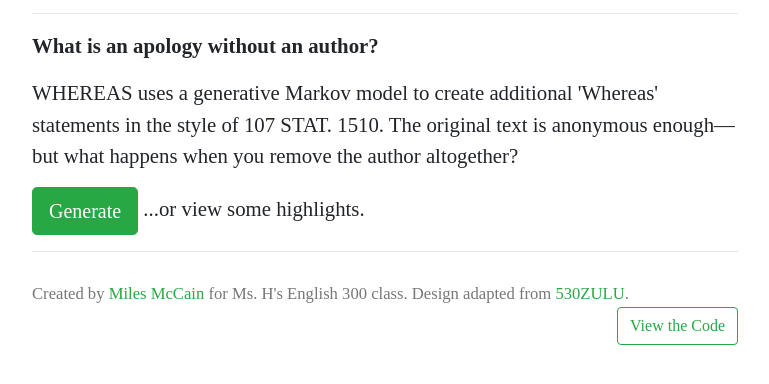
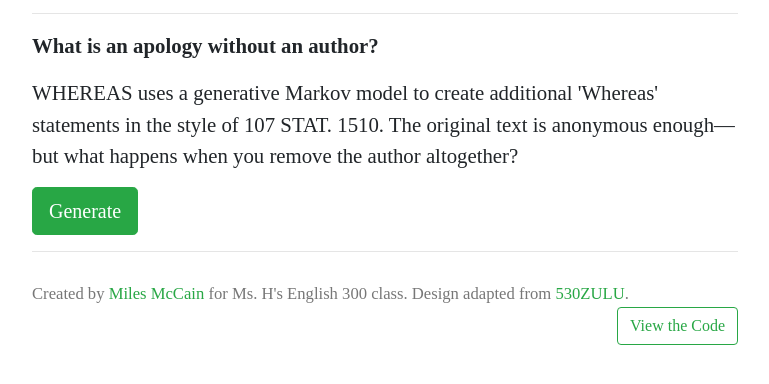
Before and after one commit to milesmcc/whereas, a Django app: page / in a window 1280 px wide. Shown: the part 254-638 px from the top of the page, without its empty margins (255-1024 px from the left). Run offline with Django 3.2, Linux system fonts and the light colour scheme; some libraries are stand-ins or nearby versions; some web fonts are replaced.

Commit message:
remove highlights

```diff
--- a/django/whereas/markov/templates/markov/apologize.html
+++ b/django/whereas/markov/templates/markov/apologize.html
@@ -27,7 +27,7 @@
             </h4>
             <hr>
             <p style="text-transform: uppercase;" class="hanging"><strong>{{sentence}}</strong></p>
-            <p><a class="btn btn-lg btn-success" href="{% url 'apologize' %}" role="button">Generate Another</a> ...or view some highlights.</p>
+            <p><a class="btn btn-lg btn-success" href="{% url 'apologize' %}" role="button">Generate Another</a></p>
 
         </main>
         <footer class="footer">
--- a/django/whereas/markov/templates/markov/index.html
+++ b/django/whereas/markov/templates/markov/index.html
@@ -29,7 +29,7 @@
             <p><strong>What is an apology without an author?</strong></p>
             <p>WHEREAS uses a generative Markov model to create additional 'Whereas' statements in the style of 107 STAT. 1510. The original text is anonymous enough&mdash;but what happens when you remove the author altogether?</p>
 
-            <p><a class="btn btn-lg btn-success" href="{% url 'apologize' %}" role="button">Generate</a> ...or view some highlights.</p>
+            <p><a class="btn btn-lg btn-success" href="{% url 'apologize' %}" role="button">Generate</a></p>
 
         </main>
         <footer class="footer">
```
